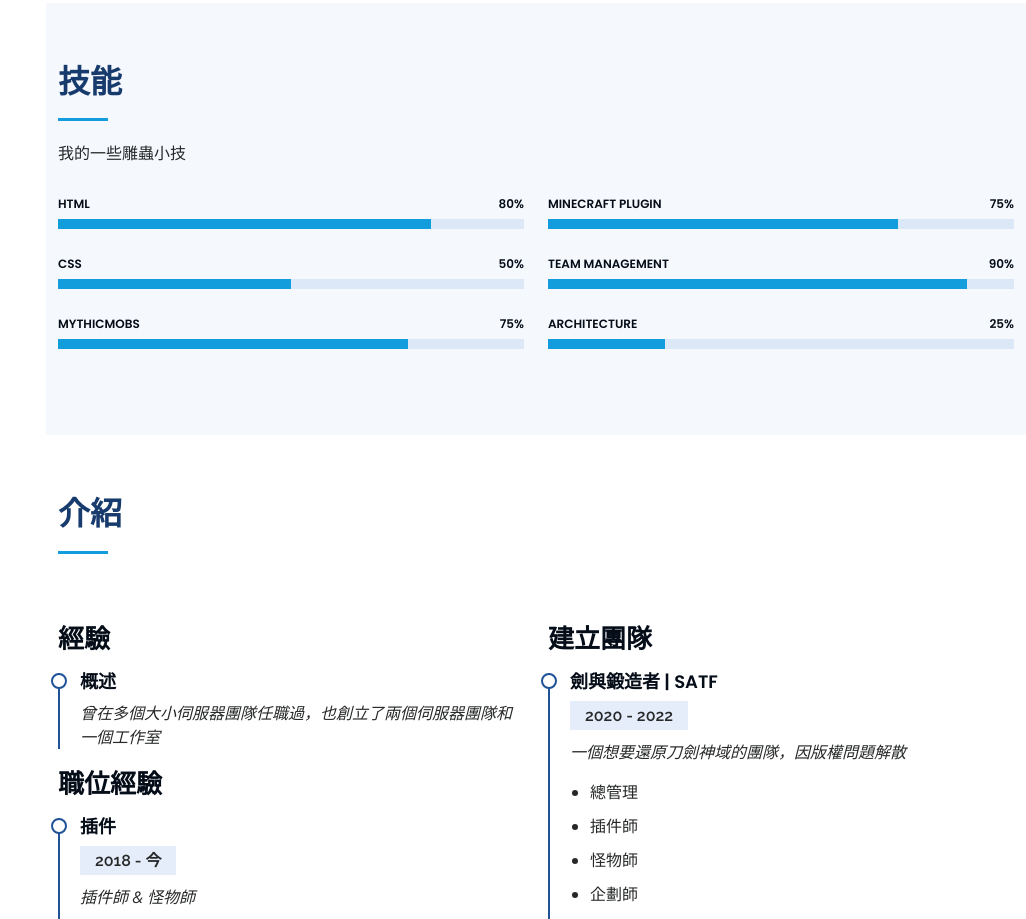
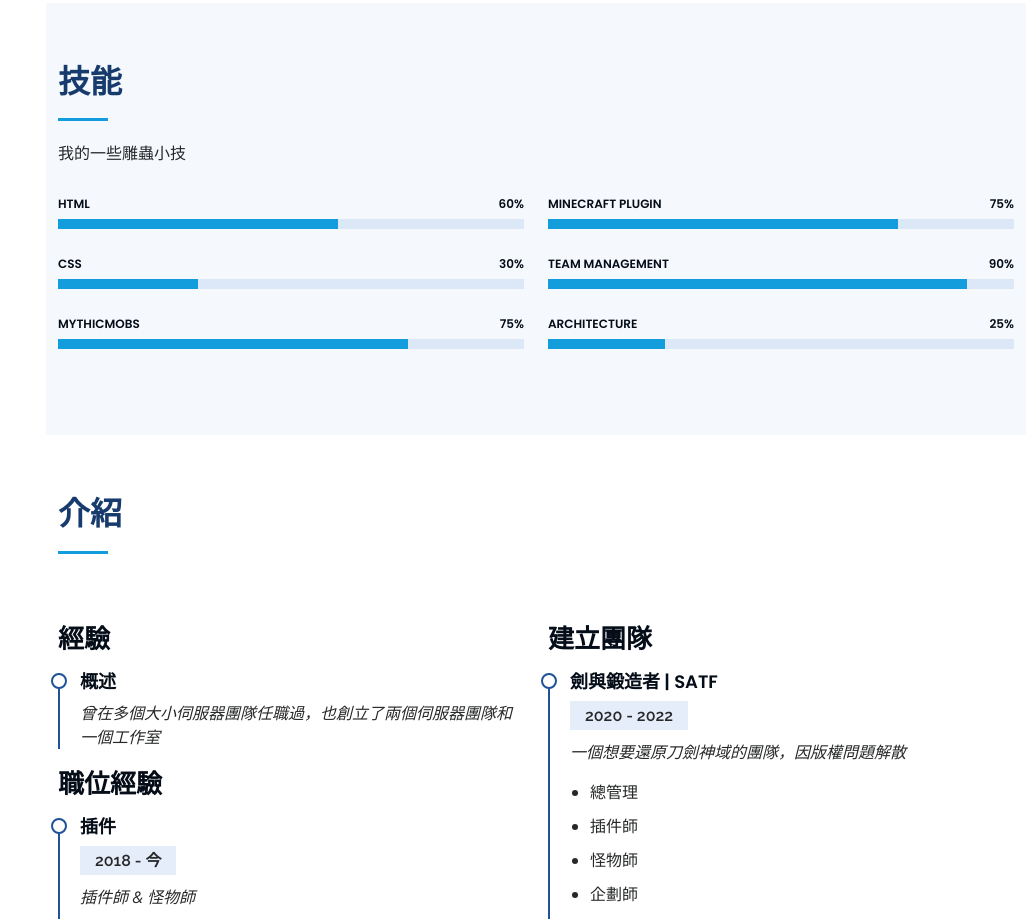
Before and after one commit to EagleK0910/singhen, a plain HTML site: page index.html in a window 1280 px wide. Shown: the part 1328-2247 px from the top of the page, without its empty margins (254-1280 px from the left). Drawn offline with nearby package versions, Linux system fonts and the light colour scheme; files whose address does not match are found by name.

Commit message:
Update index.html

```diff
--- a/index.html
+++ b/index.html
@@ -46,6 +46,7 @@
                     <a href="https://lin.ee/kHz6j5p" target="_blank" class="line"><i class="bx bi-line"></i></a>
                     <a href="https://discordapp.com/users/882991365351420005" target="_blank" class="discord"><i class="bx bi-discord"></i></a>
                     <a href="mailto:singhen@star-univ.com" target="_blank" class="mailbox2"><i class="bx bi-mailbox2"></i></a>
+                    <a href="https://core.newebpay.com/EPG/singhen/KWSeC0" target="_blank" class="mailbox2"><i class="bx bi-basket3-fill"></i></a>
                 </div>
             </div>
 
@@ -132,16 +133,16 @@
                     <div class="col-lg-6" data-aos="fade-up">
 
                         <div class="progress">
-                            <span class="skill">HTML <i class="val">80%</i></span>
+                            <span class="skill">HTML <i class="val">60%</i></span>
                             <div class="progress-bar-wrap">
-                                <div class="progress-bar" role="progressbar" aria-valuenow="80" aria-valuemin="0" aria-valuemax="100"></div>
+                                <div class="progress-bar" role="progressbar" aria-valuenow="60" aria-valuemin="0" aria-valuemax="100"></div>
                             </div>
                         </div>
 
                         <div class="progress">
-                            <span class="skill">CSS <i class="val">50%</i></span>
+                            <span class="skill">CSS <i class="val">30%</i></span>
                             <div class="progress-bar-wrap">
-                                <div class="progress-bar" role="progressbar" aria-valuenow="50" aria-valuemin="0" aria-valuemax="100"></div>
+                                <div class="progress-bar" role="progressbar" aria-valuenow="30" aria-valuemin="0" aria-valuemax="100"></div>
                             </div>
                         </div>
 
@@ -286,7 +287,7 @@
                         <p class="description">有和我語音聊天過的夥應該就知道我的屁話能力也是一等一的吧XD，可以聊到一半突然蹦出一個莫名其妙的話題</p>
                     </div>
                     <div class="col-lg-4 col-md-6 icon-box" data-aos="fade-up" data-aos-delay="200">
-                        <div class="icon"><i class="bi bi-controller"></i></div>
+                        <div class="icon"><i class="bi bi-bar-chart"></i></div>
                         <h4 class="title"><a href="">遊戲</a></h4>
                         <p class="description">主要接觸很多手機的Mobile遊戲，但是現在越來越少玩手機，絕對不是因為老人覺得手機螢幕太小!</p>
                     </div>
```
